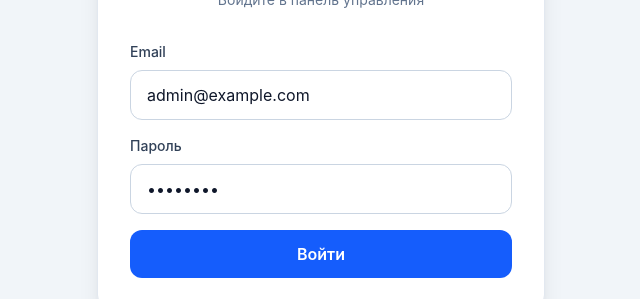
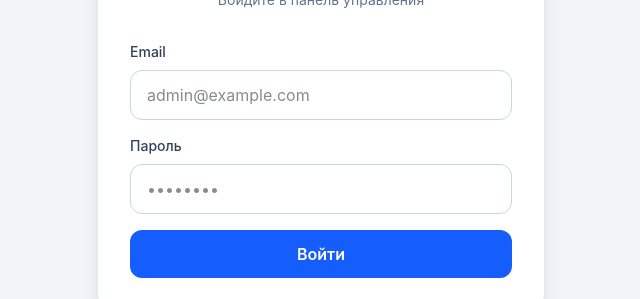
Before and after one commit to 51mpLeDev/yandex-map-parser, a Vue app in the folder frontend/: page /login in a window 1280 px wide. Shown: the part 288-587 px from the top of the page, without its empty margins (319-959 px from the left). Built offline with nearby package versions, Linux system fonts and the light colour scheme; no server answers.

Commit message:
update login form

```diff
--- a/frontend/src/pages/LoginPage.vue
+++ b/frontend/src/pages/LoginPage.vue
@@ -9,8 +9,8 @@ import { useAuthStore } from "../stores/auth";
 const auth = useAuthStore();
 const router = useRouter();
 
-const email = ref("admin@example.com");
-const password = ref("password");
+const email = ref("");
+const password = ref("");
 const error = ref("");
 
 async function submit() {
```
